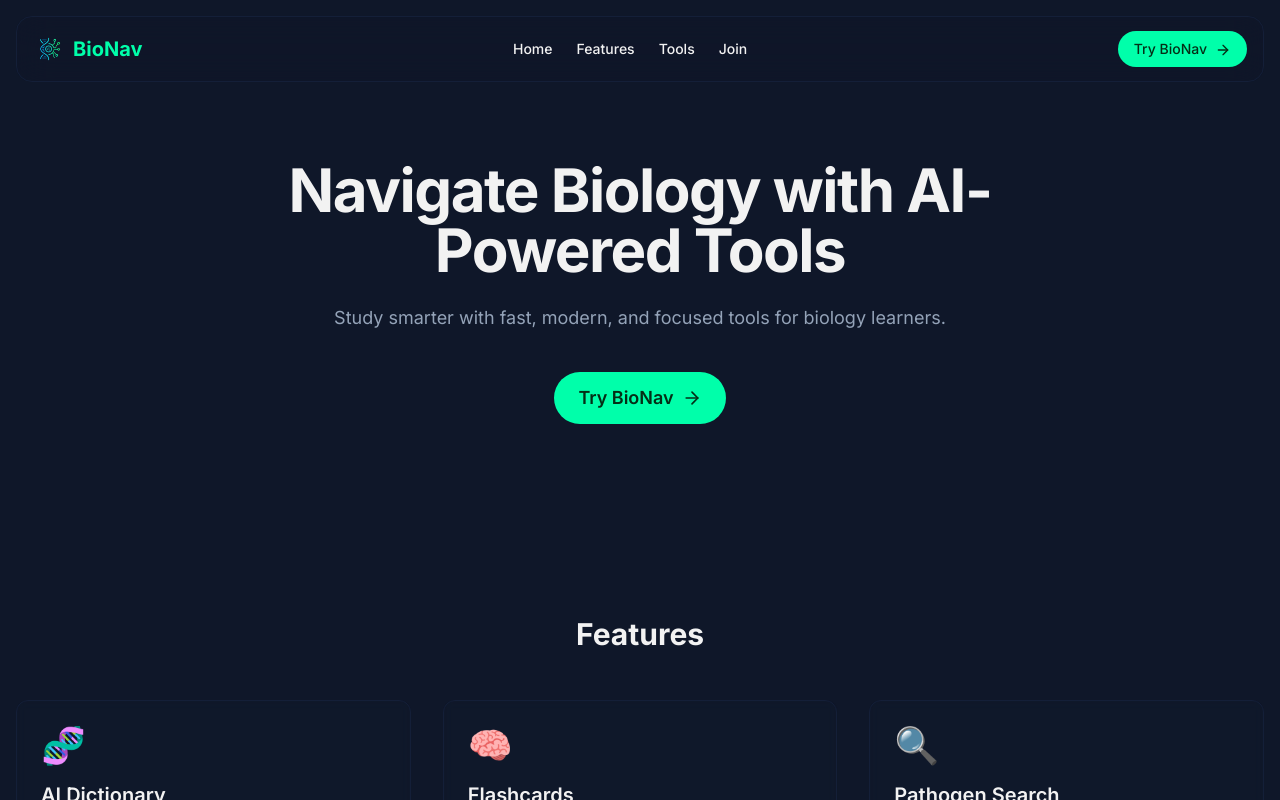
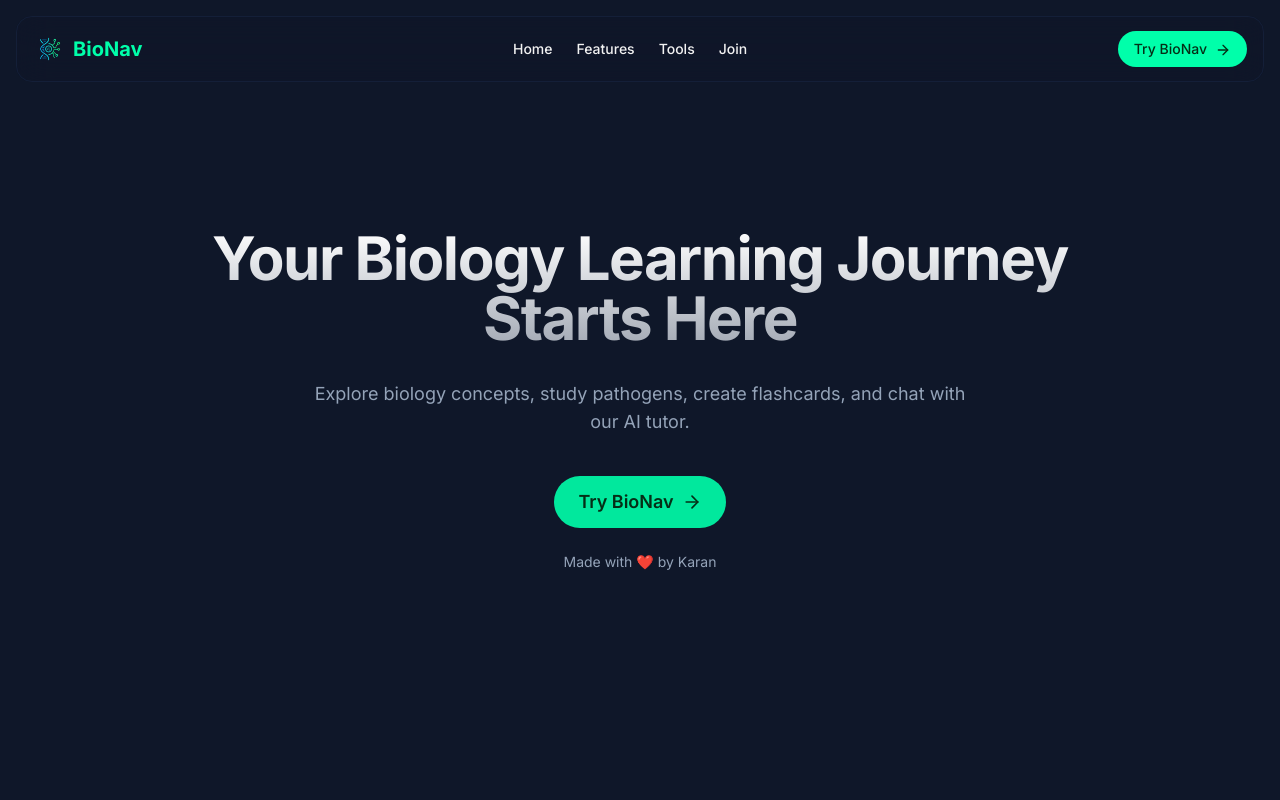
Before and after one commit to Karandev2007/BioNav, a Next.js app: page / in a window 1280 px wide. Shown: the top 800 px of the page. Built offline with nearby package versions, Linux system fonts and the light colour scheme.

Commit message:
Update page.tsx

```diff
--- a/app/page.tsx
+++ b/app/page.tsx
@@ -79,27 +79,29 @@ export default function HomePage() {
       </header>
 
       {/* hero section */}
-      <section className="relative pt-40 pb-24">
-        <div className="absolute inset-0 -z-10">
-          <div className="absolute inset-0 bg-background/80 backdrop-blur-sm" />
-          <div className="absolute left-[calc(50%-11rem)] aspect-[1155/678] w-[36.125rem] -translate-x-1/2 rotate-[30deg] bg-gradient-to-tr from-[#80ffea] to-[#8aff80] opacity-20 animate-pulse" />
+      <section className="relative min-h-screen flex items-center justify-center">
+        <div className="absolute inset-0 -z-10 bg-gradient-to-b from-background via-background/95 to-background/90">
+          <div className="absolute inset-0 bg-[radial-gradient(ellipse_80%_80%_at_50%_-20%,rgba(120,119,198,0.3),rgba(255,255,255,0))]" />
         </div>
         <div className="container mx-auto px-4 text-center">
-          <h1 className="mx-auto max-w-4xl text-4xl font-bold tracking-tight sm:text-6xl">
-            Navigate Biology with AI-Powered Tools
+          <h1 className="mx-auto max-w-4xl text-4xl font-bold tracking-tight sm:text-6xl bg-gradient-to-b from-white to-gray-400 bg-clip-text text-transparent pb-2">
+            Your Biology Learning Journey Starts Here
           </h1>
           <p className="mx-auto mt-6 max-w-2xl text-lg text-muted-foreground">
-            Study smarter with fast, modern, and focused tools for biology learners.
+            Explore biology concepts, study pathogens, create flashcards, and chat with our AI tutor.
           </p>
           <div className="mt-10 flex justify-center gap-4">
             <a
               href="https://accounts.bionav.qeintech.in/sign-in"
-              className="group inline-flex items-center gap-2 rounded-full bg-primary px-6 py-3 text-lg font-semibold text-primary-foreground transition-all hover:bg-primary/90 hover:shadow-lg hover:scale-105"
+              className="group inline-flex items-center gap-2 rounded-full bg-primary/90 px-6 py-3 text-lg font-semibold text-primary-foreground transition-all hover:bg-primary hover:shadow-[0_0_15px_rgba(0,0,0,0.2)] hover:scale-105"
             >
               Try BioNav
               <ArrowRight className="h-5 w-5 transition-transform group-hover:translate-x-1" />
             </a>
           </div>
+          <p className="mt-6 text-sm text-muted-foreground">
+            Made with ❤️ by Karan
+          </p>
         </div>
       </section>
 
```
